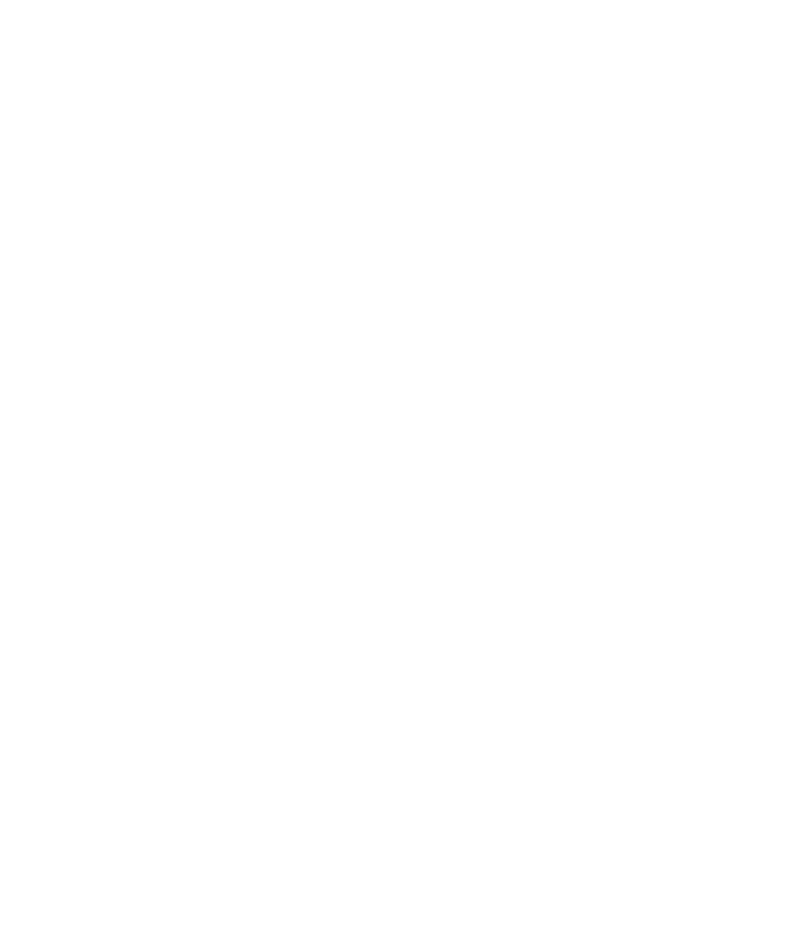
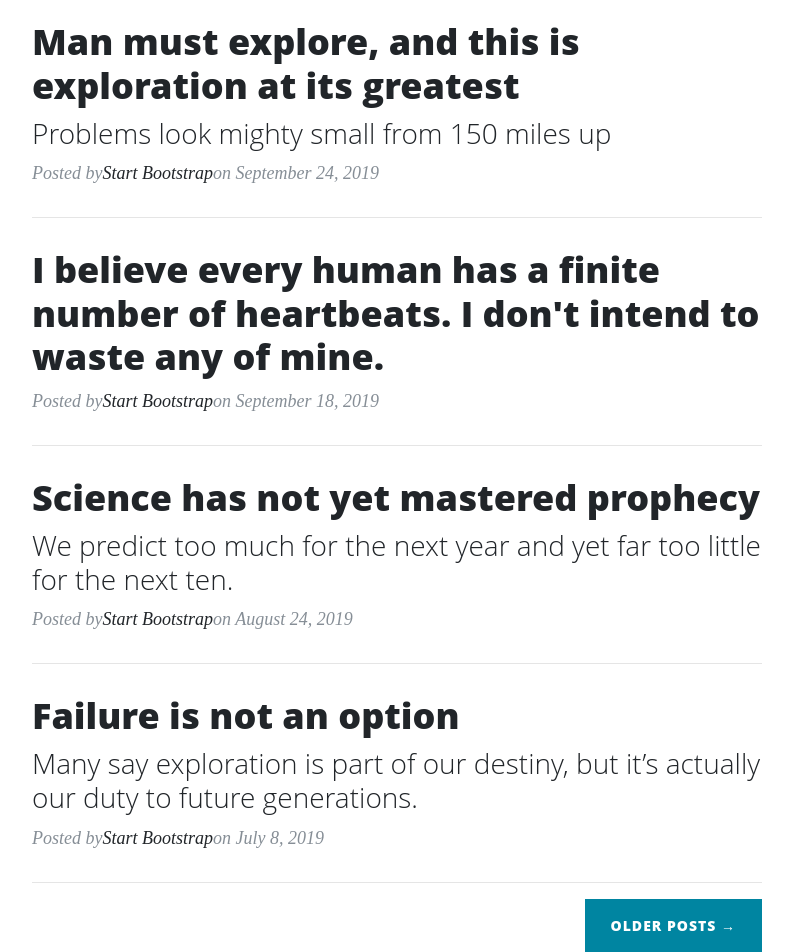
Before and after one commit to shinjjune/blog_front, a React (Create React App) app: page / in a window 1280 px wide. Shown: the part 592-1544 px from the top of the page, without its empty margins (243-1036 px from the left). Before the commit the page ends 800 px from the top, so only its background shows below. Built offline with nearby package versions, Linux system fonts and the light colour scheme.

Commit message:
morning update191112

```diff
--- a/src/components/App.js
+++ b/src/components/App.js
@@ -1,10 +1,13 @@
-import React from 'react';
-import Nav from './Nav';
-
+import React from "react";
+import Nav from "./Nav";
+import Header from "./Header";
+import Home from "./Home";
 export default function App() {
   return (
     <>
       <Nav />
+      <Header />
+      <Home />
     </>
   );
 }
--- a/src/components/Header.js
+++ b/src/components/Header.js
@@ -0,0 +1,20 @@
+import React from "react";
+import homeBg from "../static/image/home-bg.jpg";
+
+export default function Header() {
+  return (
+    <header className="masthead" style={{ backgroundImage: `url(${homeBg})` }}>
+      <div className="overlay" />
+      <div className="container">
+        <div className="row">
+          <div className="col-lg-8 col-md-10 mx-auto">
+            <div className="site-heading">
+              <h1>겨울을 걷는다</h1>
+              <span className="subheading">kikikikkiiiiii</span>
+            </div>
+          </div>
+        </div>
+      </div>
+    </header>
+  );
+}
--- a/src/components/Home.js
+++ b/src/components/Home.js
@@ -0,0 +1,9 @@
+import React from "react";
+import Main from "./Main";
+export default function Home() {
+  return (
+    <>
+      <Main />
+    </>
+  );
+}
--- a/src/components/Main.js
+++ b/src/components/Main.js
@@ -0,0 +1,79 @@
+import React from 'react';
+
+export default function Main() {
+  return (
+    <div className="container">
+      <div className="row">
+        <div className="col-lg-8 col-md-10 mx-auto">
+          <div className="post-preview">
+            <a href="post.html">
+              <h2 className="post-title">
+                Man must explore, and this is exploration at its greatest
+              </h2>
+              <h3 className="post-subtitle">
+                Problems look mighty small from 150 miles up
+              </h3>
+            </a>
+            <p className="post-meta">
+              Posted by
+              <a href="#">Start Bootstrap</a>
+              on September 24, 2019
+            </p>
+          </div>
+          <hr />
+          <div className="post-preview">
+            <a href="post.html">
+              <h2 className="post-title">
+                I believe every human has a finite number of heartbeats. I don't
+                intend to waste any of mine.
+              </h2>
+            </a>
+            <p className="post-meta">
+              Posted by
+              <a href="#">Start Bootstrap</a>
+              on September 18, 2019
+            </p>
+          </div>
+          <hr />
+          <div className="post-preview">
+            <a href="post.html">
+              <h2 className="post-title">
+                Science has not yet mastered prophecy
+              </h2>
+              <h3 className="post-subtitle">
+                We predict too much for the next year and yet far too little for
+                the next ten.
+              </h3>
+            </a>
+            <p className="post-meta">
+              Posted by
+              <a href="#">Start Bootstrap</a>
+              on August 24, 2019
+            </p>
+          </div>
+          <hr />
+          <div className="post-preview">
+            <a href="post.html">
+              <h2 className="post-title">Failure is not an option</h2>
+              <h3 className="post-subtitle">
+                Many say exploration is part of our destiny, but it’s actually
+                our duty to future generations.
+              </h3>
+            </a>
+            <p className="post-meta">
+              Posted by
+              <a href="#">Start Bootstrap</a>
+              on July 8, 2019
+            </p>
+          </div>
+          <hr />
+          <div className="clearfix">
+            <a className="btn btn-primary float-right" href="#">
+              Older Posts &rarr;
+            </a>
+          </div>
+        </div>
+      </div>
+    </div>
+  );
+}
```
